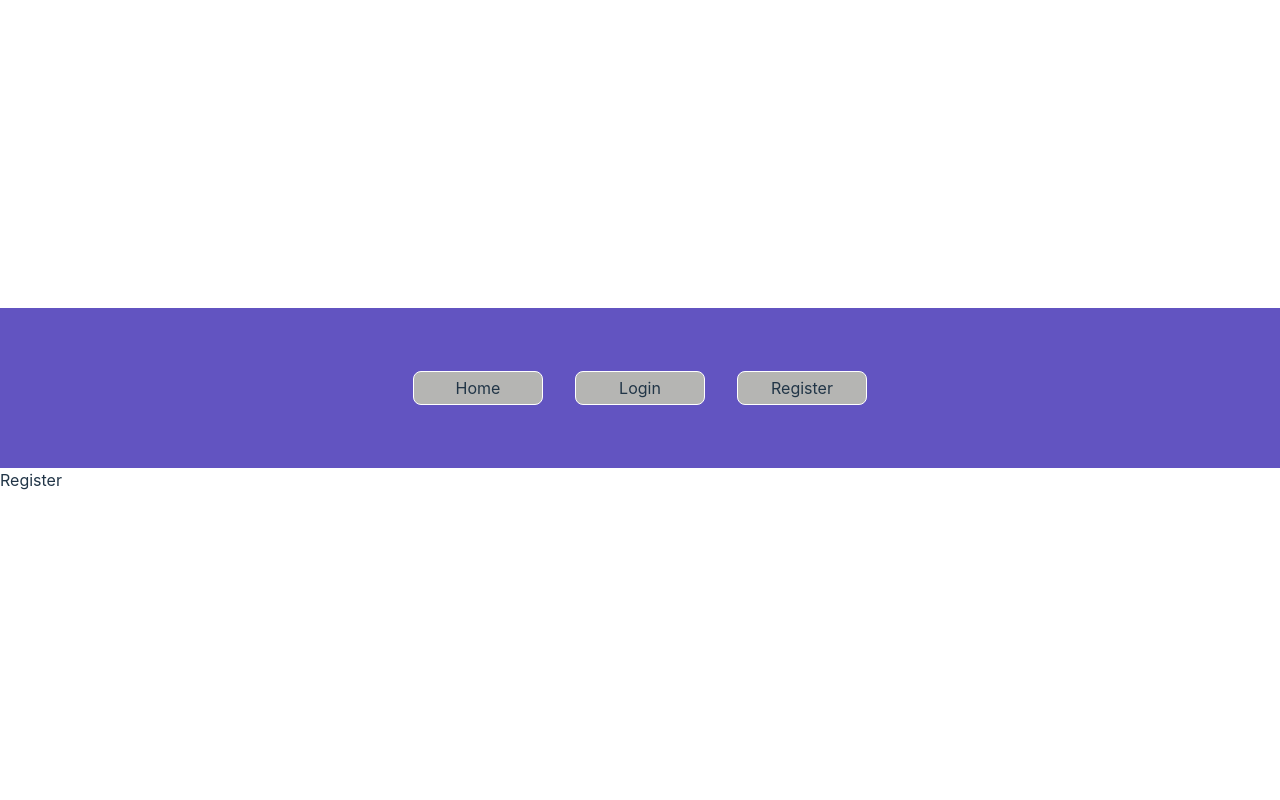
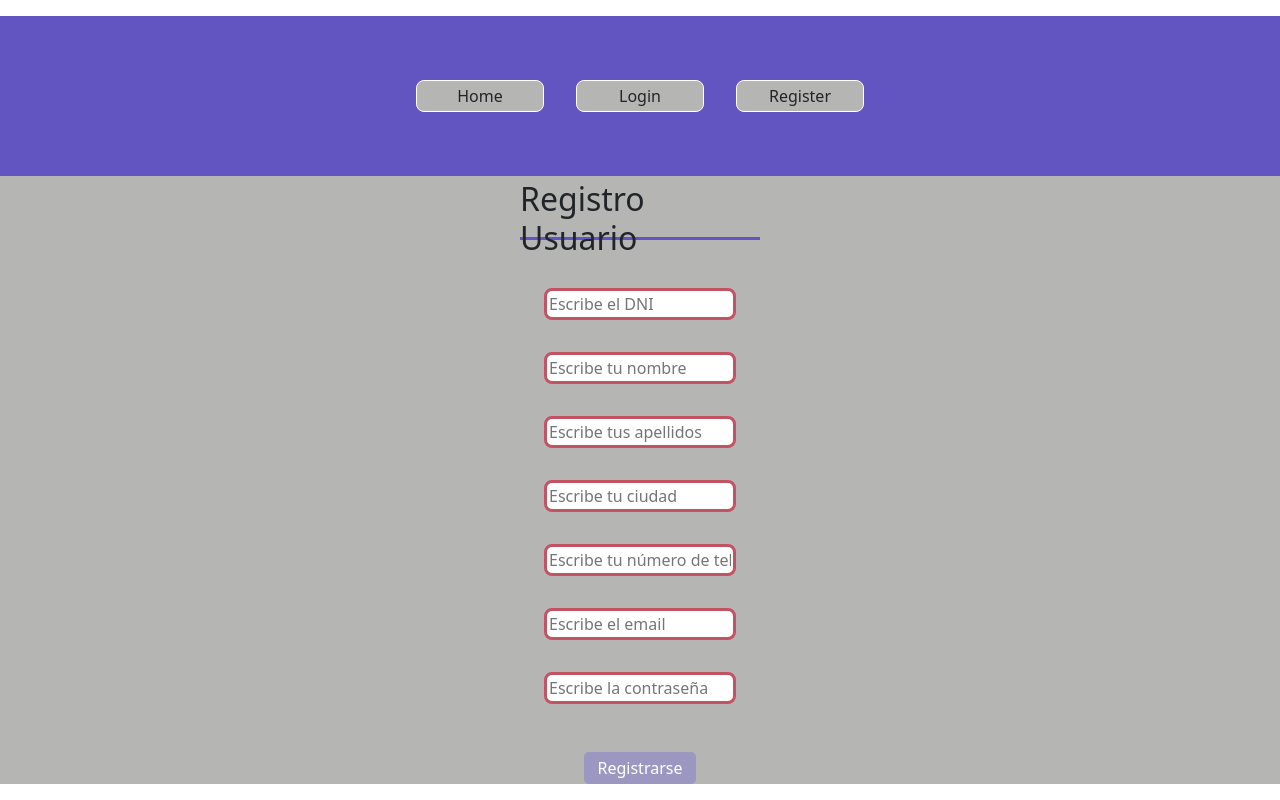
Before and after one commit to rgolfe81/FrontEnd-ClinicaDental-TrueSmile, a React (Vite) app: page /register in a window 1280 px wide. Built offline with nearby package versions, Linux system fonts and the light colour scheme.

Commit message:
feat: create register form in Register.jsx and create basic style in Register.css

```diff
--- a/index.html
+++ b/index.html
@@ -5,6 +5,8 @@
     <link rel="icon" type="image/svg+xml" href="/vite.svg" />
     <meta name="viewport" content="width=device-width, initial-scale=1.0" />
     <title>Vite + React</title>
+    <!-- link bootstrap -->
+    <link href="https://cdn.jsdelivr.net/npm/bootstrap@5.3.0-alpha1/dist/css/bootstrap.min.css" rel="stylesheet" integrity="sha384-GLhlTQ8iRABdZLl6O3oVMWSktQOp6b7In1Zl3/Jr59b6EGGoI1aFkw7cmDA6j6gD" crossorigin="anonymous">
   </head>
   <body>
     <div id="root"></div>
--- a/src/pages/Login/Login.css
+++ b/src/pages/Login/Login.css
@@ -10,7 +10,7 @@
 
 .titleDesign{
     border-bottom: 0.2em solid rgb(98, 84, 193);
-    width: 10em;
+    width: 15em;
     height: 2em;
     margin-bottom: 2em;
     display: flex;
--- a/src/pages/Login/Login.jsx
+++ b/src/pages/Login/Login.jsx
@@ -75,7 +75,7 @@ const inputValidate = (e) => {
   }));
 };
 
-// Prueba de login haste que podamos acceder al token
+// Prueba de login hasta que podamos acceder al token
 const fakeLoginFunction = () => {
   console.log("Te has logeado");
 };
@@ -98,7 +98,7 @@ const fakeLoginFunction = () => {
         changeFunction={(e) => inputHandler(e)}
         blurValidateFunction={(e) => inputValidate(e)}
       />
-        <div>{credencialesError.emailError}</div>
+      <div>{credencialesError.emailError}</div>
       <InputText
         className={
           credencialesError.passwordError === ""
--- a/src/pages/Register/Register.css
+++ b/src/pages/Register/Register.css
@@ -0,0 +1,44 @@
+body{
+    height: 80vh;
+    width: 100vw;
+}
+.registerDesign {
+    background-color: rgb(181, 181, 179);
+    display: flex;
+    flex-direction: column;
+    justify-content: start;
+    align-items: center;
+}
+
+.titleDesign{
+    border-bottom: 0.2em solid rgb(98, 84, 193);
+    width: 15em;
+    height: 2em;
+    margin-bottom: 2em;
+    display: flex;
+    justify-content: center;
+    align-items: center;
+    margin-top: 2em;
+}
+
+.buttonOff{
+    width: 7em;
+    height: 2em;
+    margin-top: 2em;
+    display: flex;
+    justify-content: center;
+    align-items: center;
+    background-color:  rgb(156, 151, 192);
+    color: white;
+    border-radius: 0.3em;
+}
+
+.buttonOn{
+    background-color:  rgb(98, 84, 193);
+    cursor: pointer;
+}
+
+.buttonOn:hover{
+    background-color:  rgb(66, 52, 154);
+    transition: 0.5s;
+}
--- a/src/pages/Register/Register.jsx
+++ b/src/pages/Register/Register.jsx
@@ -1,7 +1,207 @@
-import React from 'react'
+import React, { useState, useEffect} from 'react'
+import { InputText } from '../../common/InputText/InputText';
+import { checkInputs } from '../../helpers/useful';
+import "./Register.css";
+
 
 export const Register = () => {
+
+  // Hooks para validación de errores
+
+  const [credenciales, setCredenciales] = useState({
+    dni: "",
+    name: "",
+    surname: "",
+    city: "",
+    phone: "",
+    email: "",
+    password: "",
+  });
+  const [credencialesError, setCredencialesError] = useState({
+    dni: "",
+    name: "",
+    surname: "",
+    city: "",
+    phone: "",
+    email: "",
+    password: "",
+  })
+  const [credencialesIsValid, setCredencialesIsValid] = useState({
+    dniIsValid: false,
+    nameIsValid: false,
+    surnameIsValid: false,
+    cityIsValid: false,
+    phoneIsValid: false,
+    emailIsValid: false,
+    passwordIsValid: false
+  })
+    // Hook validación final que activa el botón de envío de datos
+  const [activeForm, setActiveForm] = useState(false);
+
+  // Manejador de errores. Actualiza el estado del componente
+
+  const inputHandler = (e) => {
+    setCredenciales((preveState => ({...preveState, [e.target.name]: e.target.value,})));
+  };
+
+  // Función del ciclo de vida del componente
+
+  useEffect(()=>{
+    for(let error in credencialesError){
+      if(credencialesError[error] !== ""){
+        setActiveForm(false);
+        return;
+      }
+    }
+    for(let vacio in credenciales){
+      if(credenciales[vacio] === ""){
+        setActiveForm(false);
+        return;
+      }
+    }
+    for(let validated in credencialesIsValid){
+      if(credencialesIsValid[validated] === false){
+        setActiveForm(false);
+        return;
+      }
+    }
+    setActiveForm(true);
+  });
+
+  // Llamada a la función control de errores de los inputs
+
+const inputValidate = (e) => {
+  let error = "";
+  let checked = checkInputs(
+    e.target.name,
+    e.target.value,
+    e.target.required
+  );
+  error = checked.message;
+  // Set del hook de las validaciones. Actualiza su estado anterior
+  console.log("Validado: ",credencialesIsValid)
+  setCredencialesIsValid((prevState) => ({
+    ...prevState,
+    [e.target.name + "IsValid"]: checked.validated,
+  }));
+  // Set del hook de los errores. Actualiza su estado anterior
+  setCredencialesError((prevState) => ({
+    ...prevState,
+    [e.target.name + "Error"]: error,
+  }));
+};
+
+// Prueba de registro hasta que podamos acceder al token
+const fakeRegisterFunction = () => {
+  console.log("Te has logeado");
+};
+
   return (
-    <div>Register</div>
-  )
-}
+    <div className="registerDesign">
+      <div className="titleDesign">
+        <h2>Registro Usuario</h2>
+      </div>
+      <InputText
+        className={
+          credencialesError.dniError === ""
+            ? "inputBasicDesign"
+            : "inputBasicDesign inputErrorDesign"
+        }
+        type="text"
+        name="dni"
+        placeholder="Escribe el DNI"
+        required={true}
+        changeFunction={(e) => inputHandler(e)}
+        blurValidateFunction={(e) => inputValidate(e)}
+      />
+      <div>{credencialesError.dniError}</div>
+      <InputText
+        className={
+          credencialesError.passwordError === ""
+            ? "inputBasicDesign"
+            : "inputBasicDesign inputErrorDesign"
+        }
+        type="text"
+        name="name"
+        placeholder="Escribe tu nombre"
+        required={true}
+        changeFunction={(e) => inputHandler(e)}
+        blurValidateFunction={(e) => inputValidate(e)}
+      />
+      <div>{credencialesError.nameError}</div>
+      <InputText
+        className={
+          credencialesError.passwordError === ""
+            ? "inputBasicDesign"
+            : "inputBasicDesign inputErrorDesign"
+        }
+        type="text"
+        name="surname"
+        placeholder="Escribe tus apellidos"
+        required={false}
+        changeFunction={(e) => inputHandler(e)}
+        blurValidateFunction={(e) => inputValidate(e)}
+      />
+      <div>{credencialesError.surnameError}</div>
+      <InputText
+        className={
+          credencialesError.passwordError === ""
+            ? "inputBasicDesign"
+            : "inputBasicDesign inputErrorDesign"
+        }
+        type="text"
+        name="city"
+        placeholder="Escribe tu ciudad"
+        required={false}
+        changeFunction={(e) => inputHandler(e)}
+        blurValidateFunction={(e) => inputValidate(e)}
+      />
+      <div>{credencialesError.cityError}</div>
+      <InputText
+        className={
+          credencialesError.passwordError === ""
+            ? "inputBasicDesign"
+            : "inputBasicDesign inputErrorDesign"
+        }
+        type="text"
+        name="phone"
+        placeholder="Escribe tu número de teléfono"
+        required={false}
+        changeFunction={(e) => inputHandler(e)}
+        blurValidateFunction={(e) => inputValidate(e)}
+      />
+      <div>{credencialesError.phoneError}</div>
+      <InputText
+        className={
+          credencialesError.emailError === ""
+            ? "inputBasicDesign"
+            : "inputBasicDesign inputErrorDesign"
+        }
+        type="email"
+        name="email"
+        placeholder="Escribe el email"
+        required={true}
+        changeFunction={(e) => inputHandler(e)}
+        blurValidateFunction={(e) => inputValidate(e)}
+      />
+      <div>{credencialesError.emailError}</div>
+      <InputText
+        className={
+          credencialesError.passwordError === ""
+            ? "inputBasicDesign"
+            : "inputBasicDesign inputErrorDesign"
+        }
+        type="password"
+        name="password"
+        placeholder="Escribe la contraseña"
+        required={true}
+        changeFunction={(e) => inputHandler(e)}
+        blurValidateFunction={(e) => inputValidate(e)}
+      />
+      <div>{credencialesError.passwordError}</div>
+      <div className={activeForm ? "buttonOff buttonOn" : "buttonOff" }
+      onClick={activeForm ? () => {fakeRegisterFunction();} : () => {} }>Registrarse
+      </div>
+    </div>
+  );
+};
```
